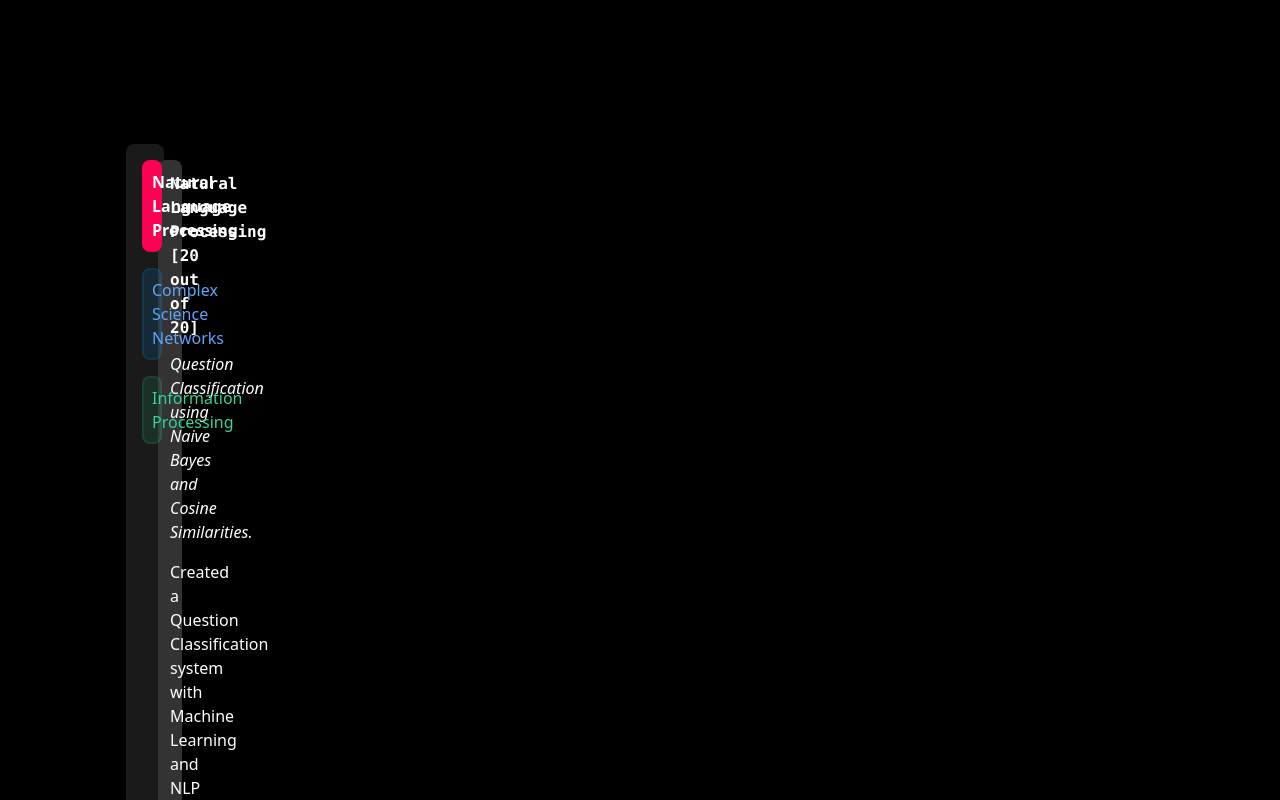
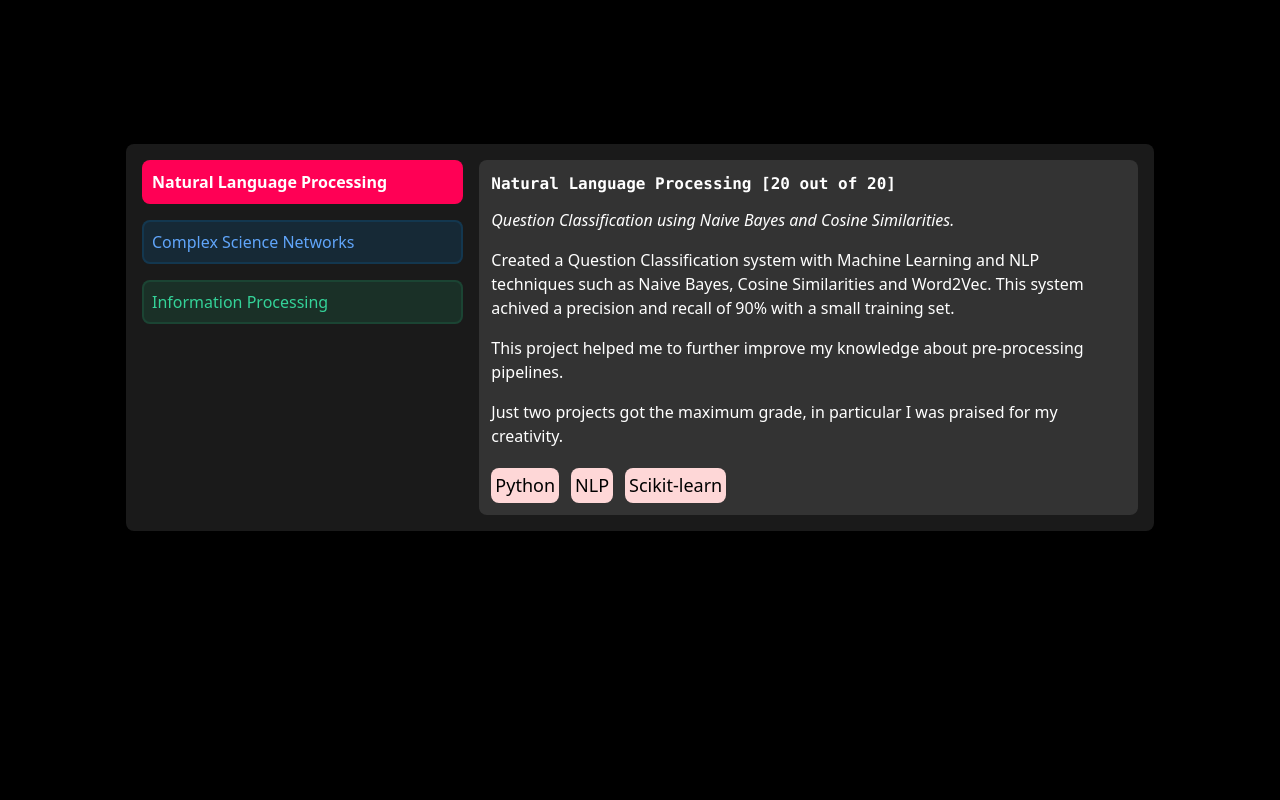
Before and after one commit to miguel-arrf/FramerMotion-CategoryPicker, a React (Create React App) app: page / in a window 1280 px wide. Shown: the top 800 px of the page. Built offline with nearby package versions, Linux system fonts and the light colour scheme; the HTML template or start-up script is replaced by a standard one.

Commit message:
Large screen size bug fixed Responsive design was incorrect...

```diff
--- a/src/App.js
+++ b/src/App.js
@@ -13,11 +13,11 @@ export default function App() {
   return (
     <div className=" h-screen bg-black text-white">
       <div className=" ">
-        <motion.div layout>
+        <motion.div layout="scale">
           <div className="relative overflow-hidden  md:pt-20 lg:pb-20 md:pb-14 sm:p-0 bg-black">
             <div className="lg:container lg:mx-auto">
               <div className="grid items-center grid-cols-1 md:grid-cols-12 md:gap-8 lg:gap-10 xl:gap-28 ">
-                <div className="bg-whitecol-span-10 col-start-2 px-4 py-10  transition secondBlock md:rounded-2xl sm:py-10 md:py-16  rounded-xl">
+                <div className=" col-span-10 col-start-2 px-4 py-10  transition secondBlock md:rounded-2xl sm:py-10 md:py-16  rounded-xl">
                   <div
                     className="grid sm:grid-cols-3 grid-cols-1 gap-y-4 sm:gap-4 rounded-lg p-4"
                     style={{ backgroundColor: "#1A1A1A" }}
@@ -64,7 +64,7 @@ export default function App() {
                     </div>
 
                     <motion.div
-                      layout
+                      layout="scale"
                       key={"4"}
                       layoutId={"5"}
                       className="z-10 p-1 col-span-2 rounded-lg p-3"
```
